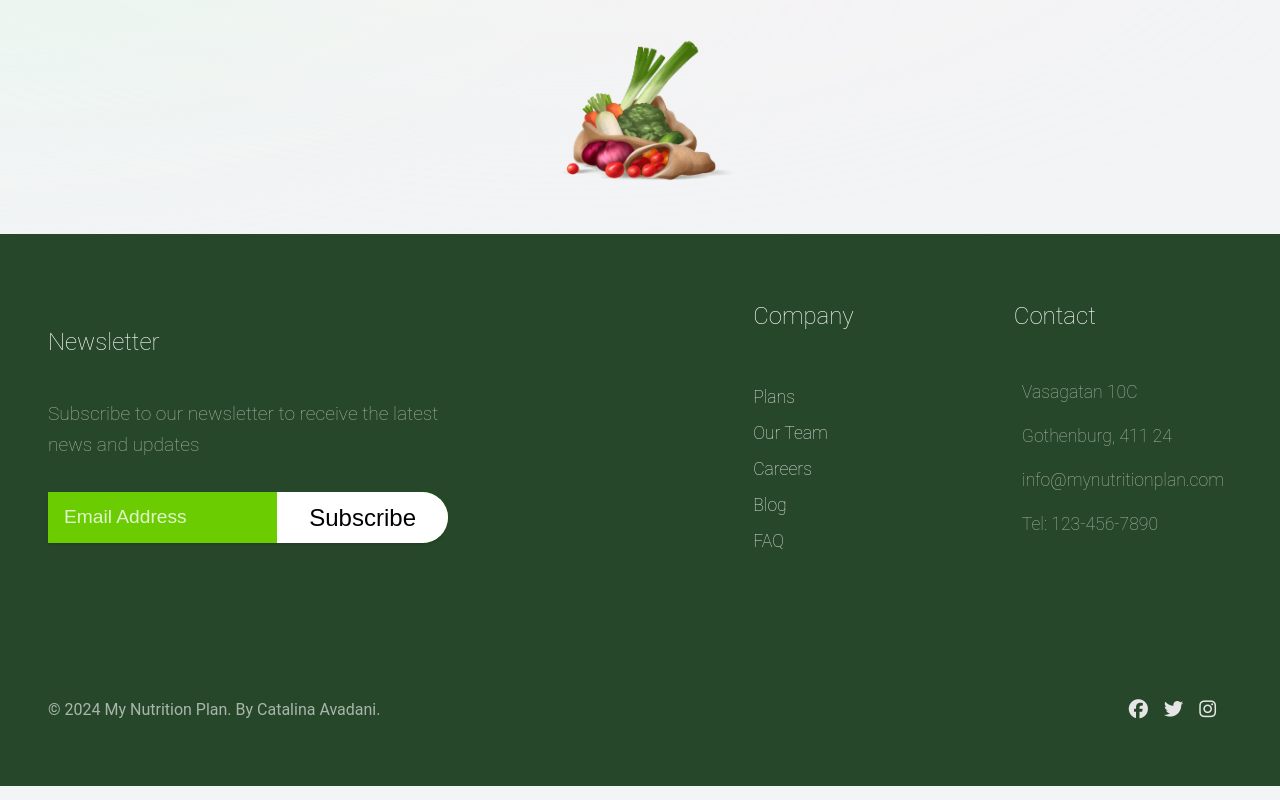
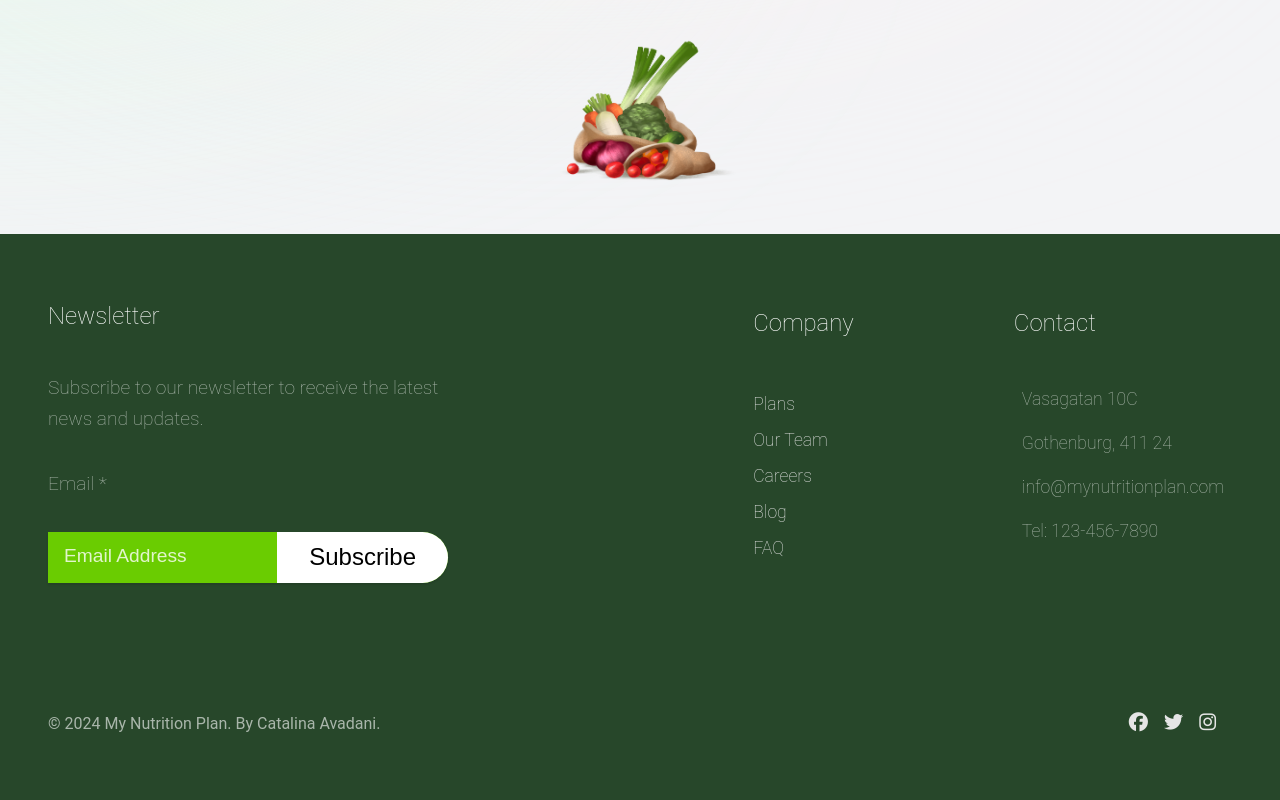
Before and after one commit to CatAvadani/My-Nutrition-Plan, a React (Vite) app: page / in a window 1280 px wide. Shown: the part 548-1348 px from the top of the page. Built offline with nearby package versions, Linux system fonts and the light colour scheme.

Commit message:
React form implementation for the subscription.

```diff
--- a/package.json
+++ b/package.json
@@ -14,6 +14,7 @@
     "framer-motion": "^11.0.5",
     "react": "^18.2.0",
     "react-dom": "^18.2.0",
+    "react-hook-form": "^7.50.1",
     "react-router-dom": "^6.22.1",
     "style-components": "^0.1.0",
     "styled-components": "^6.1.8"
--- a/src/components/Footer.tsx
+++ b/src/components/Footer.tsx
@@ -1,3 +1,4 @@
+import { useForm, type FieldValues } from "react-hook-form";
 import { ButtonStyled } from "./styles/ButtonStyled.styled";
 import {
   FontAwesomeIcon,
@@ -13,18 +14,50 @@ const today = new Date();
 const year = today.getFullYear();
 
 export default function Footer() {
+  const {
+    register,
+    handleSubmit,
+    formState: { errors, isSubmitted },
+    reset,
+  } = useForm();
+
+  const onSubmit = async (data: FieldValues) => {
+    await new Promise((resolve) => setTimeout(resolve, 1000));
+    reset();
+  };
+  console.log("Errors", errors);
   return (
     <FooterStyled>
       <FooterMainContent>
         <NewsletterStyled>
           <h2>Newsletter</h2>
           <p>
-            Subscribe to our newsletter to receive the latest news and updates
+            Subscribe to our newsletter to receive the latest news and updates.
           </p>
-          <InputStyled>
-            <input type='email' placeholder='Email Address' />
-            <ButtonStyled type='submit'>Subscribe</ButtonStyled>
+          <p>Email *</p>
+          <InputStyled onSubmit={handleSubmit(onSubmit)}>
+            <input
+              type='email'
+              placeholder='Email Address'
+              {...register("email", {
+                required: "true",
+                pattern: /^[A-Z0-9._%+-]+@[A-Z0-9.-]+\.[A-Z]{2,}$/i,
+              })}
+            />
+            <ButtonStyled
+              disabled={isSubmitted}
+              type='submit'
+              value='Subscribe'
+            >
+              Subscribe
+            </ButtonStyled>
           </InputStyled>
+          {errors.email?.type === "required" && (
+            <span>Please enter a valid email address.</span>
+          )}
+          {errors.email?.type === "pattern" && (
+            <span>This is not a valid email address.</span>
+          )}
         </NewsletterStyled>
         <FooterLinks>
           <div className='div2-1'>
--- a/src/components/styles/Footer.styled.tsx
+++ b/src/components/styles/Footer.styled.tsx
@@ -98,6 +98,10 @@ export const NewsletterStyled = styled.div`
     }
   }
 
+  span {
+    color: red;
+  }
+
   @media (max-width: 768px) {
     margin-bottom: 2rem;
     text-align: center;
```
Also changed, not shown: 1 other file (tests, documents, lock files or other folders).
